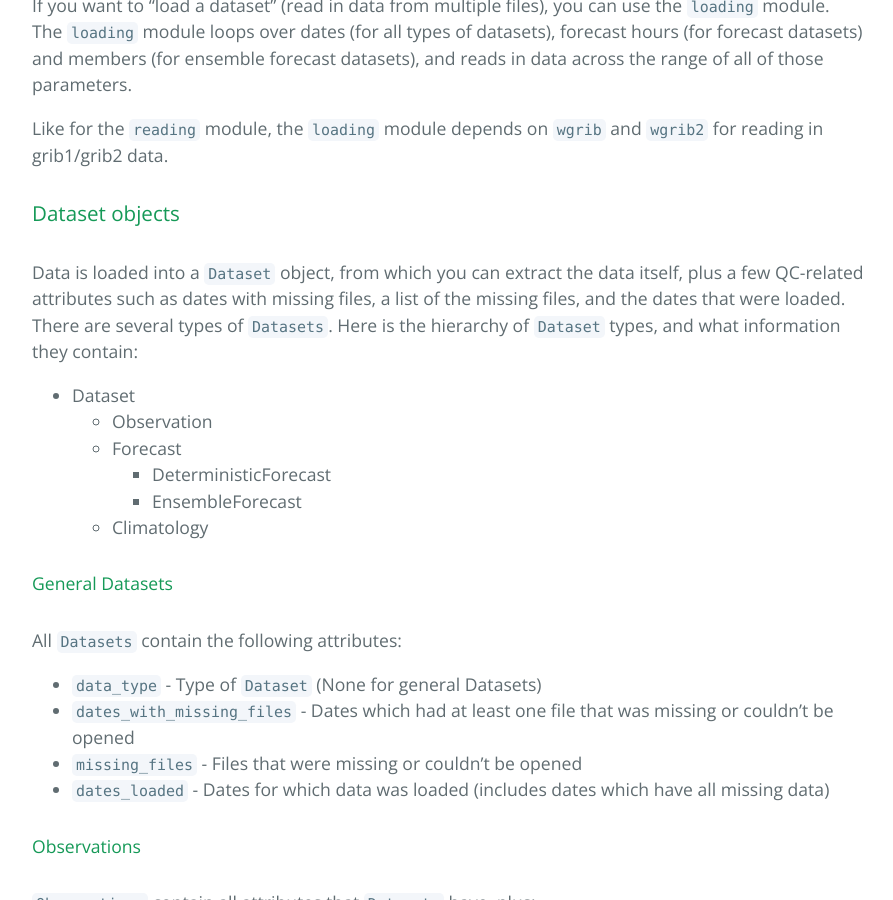
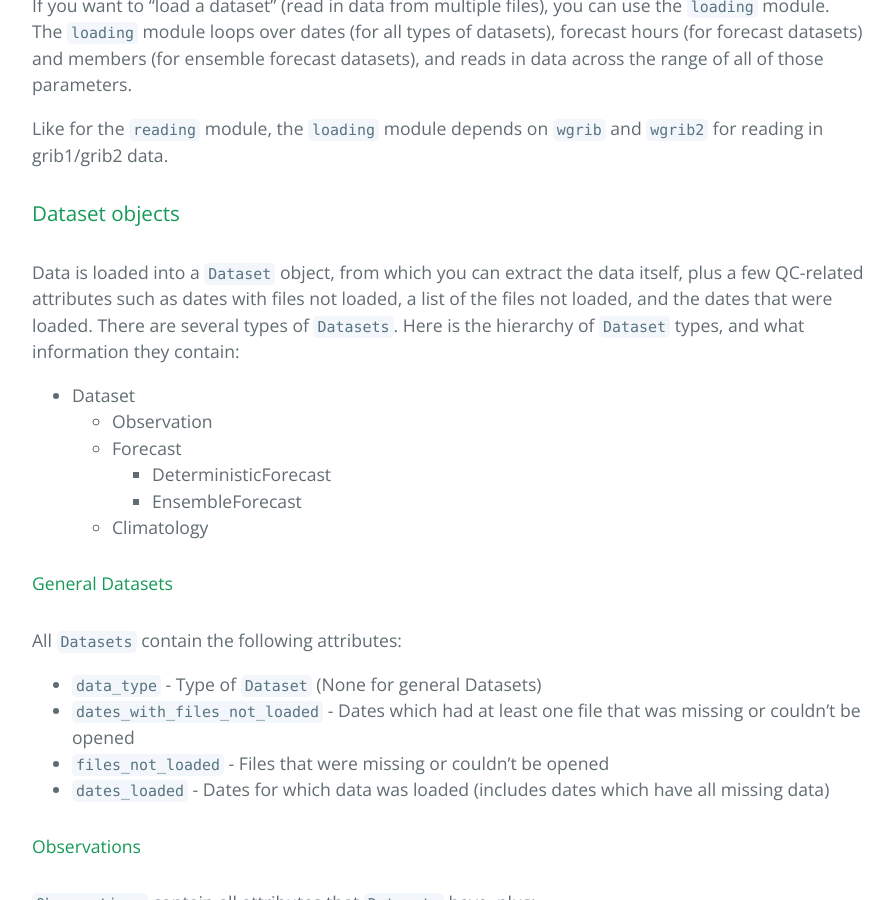
Before and after one commit to mikecharles/cpc.geofiles, a Jekyll site: the page built from docs/index.md, in a window 1280 px wide and 900 px high, scrolled down 2262 px. Shown: the whole window, without its empty margins (192-1085 px from the left). Built offline with Jekyll 4.4.1, drawn with Linux system fonts in a browser that asks for light colours.

Commit message:
Rename “missing files” to “files not loaded”
Sometimes the files aren’t missing, but they can’t be loaded. This is more accurate to say.

```diff
--- a/docs/index.md
+++ b/docs/index.md
@@ -71,7 +71,7 @@ Like for the `reading` module, the `loading` module depends on `wgrib` and `wgri
 
 ### Dataset objects
 
-Data is loaded into a `Dataset` object, from which you can extract the data itself, plus a few QC-related attributes such as dates with missing files, a list of the missing files, and the dates that were loaded. There are several types of `Datasets`. Here is the hierarchy of `Dataset` types, and what information they contain:
+Data is loaded into a `Dataset` object, from which you can extract the data itself, plus a few QC-related attributes such as dates with files not loaded, a list of the files not loaded, and the dates that were loaded. There are several types of `Datasets`. Here is the hierarchy of `Dataset` types, and what information they contain:
 
 - Dataset
   - Observation
@@ -85,8 +85,8 @@ Data is loaded into a `Dataset` object, from which you can extract the data itse
 All `Datasets` contain the following attributes:
 
 - `data_type` - Type of `Dataset` (None for general Datasets)
-- `dates_with_missing_files` - Dates which had at least one file that was missing or couldn't be opened
-- `missing_files` - Files that were missing or couldn't be opened
+- `dates_with_files_not_loaded` - Dates which had at least one file that was missing or couldn't be opened
+- `files_not_loaded` - Files that were missing or couldn't be opened
 - `dates_loaded` - Dates for which data was loaded (includes dates which have all missing data)
 
 #### Observations
```
Also changed, not shown: 2 other files.
